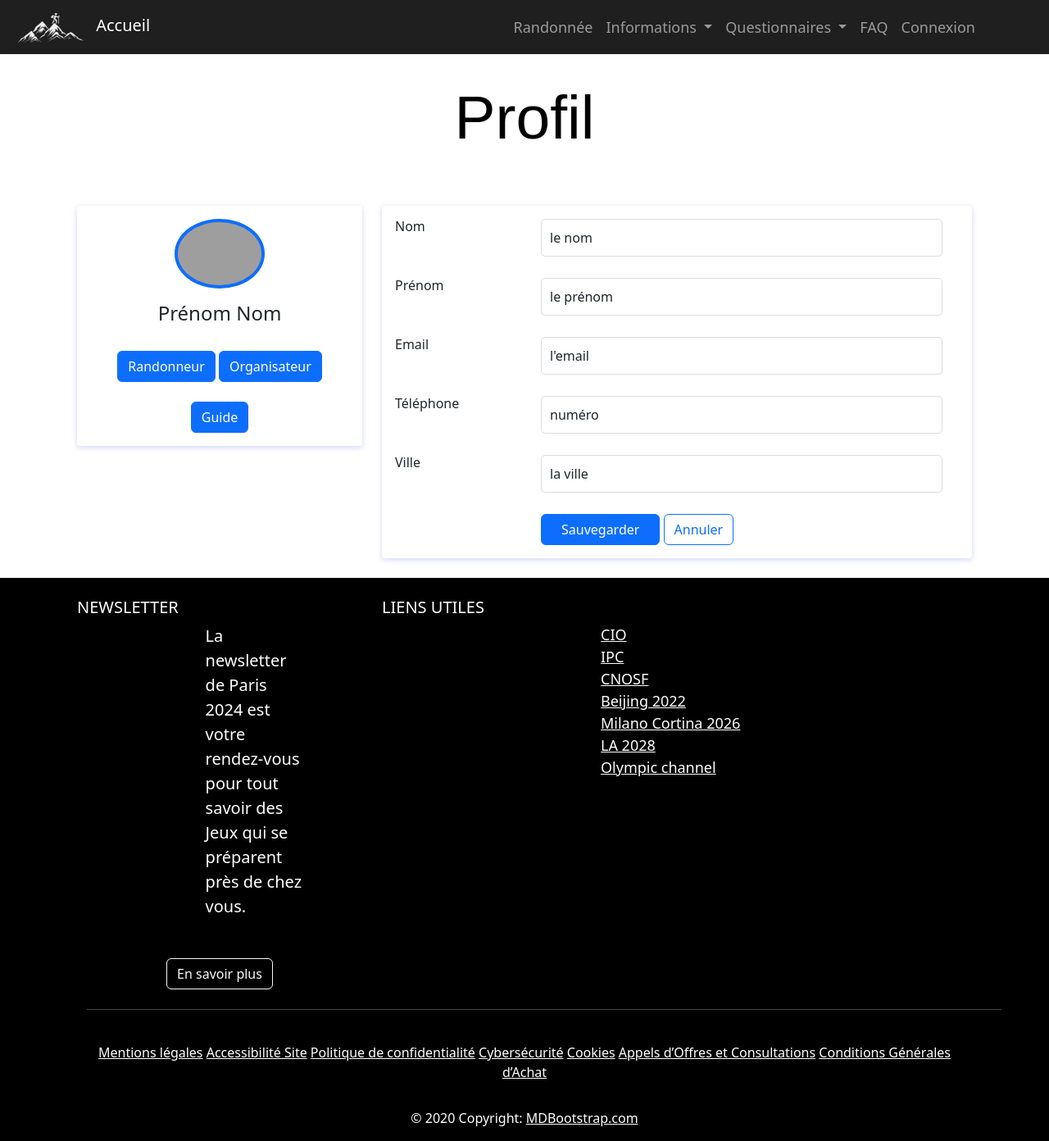
After one commit to Xecozz/SAE_Randonnees, a PHP site: page /edit.php in a window 1280 px wide. The commit adds this page. Shown: the whole page at 82% size. Run offline with PHP 8.4, Linux system fonts and the light colour scheme; some web fonts are replaced; grey boxes are pictures that could not be loaded.

Commit message:
profil + edit

```diff
--- a/src/choice_client.html
+++ b/src/choice_client.html
@@ -9,7 +9,7 @@
 </head>
 <body>
     <div class="box">
-            <button id="choice_button">Client</button>
+            <button>Client</button>
     </div>
 
 </body>
--- /dev/null
+++ b/src/edit.php
@@ -0,0 +1,223 @@
+<!DOCTYPE html>
+<html lang="fr">
+<head>
+  <title>Etude réalisé</title>
+  <meta charset="utf-8">
+  <meta name="viewport" content="width=device-width, initial-scale=1">
+  <link href="https://cdn.jsdelivr.net/npm/bootstrap@5.3.2/dist/css/bootstrap.min.css" rel="stylesheet">
+  <link rel="stylesheet" href="styles/styles.css">
+</head>
+<body>
+    <header>
+        <nav class="navbar navbar-expand-lg fixed-top navbar-dark navbar-scrolled">
+            <div class="container-fluid">
+                <a class="navbar-brand" href="index.html">
+                    <img id = "imageLogo" src="image/logo.png" alt="Logo" width="100" height="40" class="d-inline-block imageLogo">
+                    Accueil
+                </a>
+              <button class="navbar-toggler" type="button" data-bs-toggle="collapse" data-bs-target="#navbarNav" aria-controls="navbarNav" aria-expanded="false" aria-label="Toggle navigation">
+                <span class="navbar-toggler-icon"></span>
+              </button>
+              <div class="collapse navbar-collapse" id="navbarNav">
+                <ul class="navbar-nav ms-auto">
+                  <li class="nav-item">
+                    <a class="nav-link" href="randonnee.php">Randonnée</a>
+                  </li>
+                  <li class="nav-item dropdown">
+                    <a class="nav-link dropdown-toggle" href="#" id="navbarDropdown" role="button" data-toggle="dropdown" aria-haspopup="true" aria-expanded="false">
+                      Informations
+                    </a>
+                    <div class="dropdown-menu" aria-labelledby="navbarDropdown">
+                      <a class="dropdown-item" href="infoeco.html">Informations économiques</a>
+                      <a class="dropdown-item" href="infoecolo.html">Informations écologiques</a>
+                      <a class="dropdown-item" href="#">Statistiques</a>
+
+                  </li>
+                  <li class="nav-item dropdown">
+                    <a class="nav-link dropdown-toggle" href="#" id="navbarDropdown" role="button" data-toggle="dropdown" aria-haspopup="true" aria-expanded="false">
+                      Questionnaires
+                    </a>
+                    <div class="dropdown-menu" aria-labelledby="navbarDropdown">
+                      <a class="dropdown-item" href="questhab.html">Questionnaire Habitant</a>
+                      <a class="dropdown-item" href="questmairie.html">Questionnaire Mairie</a>
+                      <a class="dropdown-item" href="questasso.html">Questionnaire Entreprise / Associations</a>
+                  </li>
+                  <li class="nav-item">
+                    <a class="nav-link" href="faq.html">FAQ</a>
+                  </li>
+                  <li class="nav-item">
+                    <?php
+                    session_start();
+                    if (isset($_SESSION['user_id'])){
+                      echo '<a class="nav-link" href="profil.php">Profil</a>';
+                    } else {
+                      echo '<a class="nav-link" href="connexion.html">Connexion</a>';
+                    }
+                    ?>
+                  </li>
+                </ul>
+
+              </div>
+            </div>
+          </nav>
+      </header>
+
+    <main class="container mt-5">
+    <h2 class="my-5 text-center">Profil</h2>
+    <div class="container">
+		<div class="main-body">
+			<div class="row">
+				<div class="col-lg-4">
+					<div class="card">
+						<div class="card-body">
+							<div class="d-flex flex-column align-items-center text-center">
+								<img src="https://bootdey.com/img/Content/avatar/avatar6.png" alt="Admin" class="rounded-circle p-1 bg-primary" width="110">
+								<div class="mt-3">
+									<h4>Prénom Nom</h4>
+                                    <button class="btn btn-primary mt-4">Randonneur</button>
+									<button class="btn btn-primary mt-4">Organisateur</button>
+									<button class="btn btn-primary mt-4">Guide</button>
+								</div>
+							</div>
+						</div>
+					</div>
+				</div>
+				<div class="col-lg-8">
+					<div class="card">
+						<div class="card-body">
+							<div class="row mb-3">
+								<div class="col-sm-3">
+									<h6 class="mb-0">Nom</h6>
+								</div>
+								<div class="col-sm-9 text-secondary">
+									<input type="text" class="form-control" value="le nom">
+								</div>
+							</div>
+                            <div class="row mb-3">
+								<div class="col-sm-3">
+									<h6 class="mb-0">Prénom</h6>
+								</div>
+								<div class="col-sm-9 text-secondary">
+									<input type="text" class="form-control" value="le prénom">
+								</div>
+							</div>
+							<div class="row mb-3">
+								<div class="col-sm-3">
+									<h6 class="mb-0">Email</h6>
+								</div>
+								<div class="col-sm-9 text-secondary">
+									<input type="text" class="form-control" value="l'email">
+								</div>
+							</div>
+							<div class="row mb-3">
+								<div class="col-sm-3">
+									<h6 class="mb-0">Téléphone</h6>
+								</div>
+								<div class="col-sm-9 text-secondary">
+									<input type="text" class="form-control" value="numéro">
+								</div>
+							</div>
+							<div class="row mb-3">
+								<div class="col-sm-3">
+									<h6 class="mb-0">Ville</h6>
+								</div>
+								<div class="col-sm-9 text-secondary">
+									<input type="text" class="form-control" value="la ville">
+								</div>
+							</div>
+							<div class="row">
+								<div class="col-sm-3"></div>
+								<div class="col-sm-9 text-secondary">
+									<input type="button" class="btn btn-primary px-4" value="Sauvegarder">
+                                    <a class="btn btn-outline-primary btn-rounded" href="profil.html" role="button">Annuler</a>
+								</div>
+							</div>
+						</div>
+					</div>
+                </div>
+            </div>
+        </div>
+      </main>
+
+
+      <footer class="text-center text-lg-start text-white" style="background-color: black">
+        <div class="container p-4 pb-0">
+          <!-- Section: Links -->
+          <section class="">
+            <!--Grid row-->
+            <div class="row">
+              <!--Grid column-->
+              <div class="col-lg-4 col-md-6 mb-4 mb-md-0">
+                <h5 class="text-uppercase">Newsletter</h5>
+
+                <p>
+                  La newsletter de Paris 2024 est votre rendez-vous pour tout savoir des Jeux qui se préparent près de chez vous.
+                </p>
+                <div class="text-center ronded-1 mt-5">
+                  <a class="btn btn-outline-light btn-rounded" href="https://www.paris2024.org/fr/newsletter/" role="button">En savoir plus</a>
+              </div>
+              </div>
+              <!--Grid column-->
+
+              <!--Grid column-->
+              <div class="col-md-6 mb-4">
+                <h5 class="text-uppercase">Liens utiles</h5>
+
+                <ul class="list-unstyled mb-0 lien">
+                  <li>
+                    <a href="https://olympics.com/en/" class="text-white">CIO</a>
+                  </li>
+                  <li>
+                    <a href="https://www.paralympic.org/" class="text-white">IPC</a>
+                  </li>
+                  <li>
+                    <a href="#!" class="text-white">CNOSF</a>
+                  </li>
+                  <li>
+                    <a href="#!" class="text-white">Beijing 2022</a>
+                  </li>
+                  <li>
+                    <a href="#!" class="text-white">Milano Cortina 2026</a>
+                  </li>
+                  <li>
+                    <a href="#!" class="text-white">LA 2028</a>
+                  </li>
+                  <li>
+                    <a href="#!" class="text-white">Olympic channel</a>
+                  </li>
+                </ul>
+              </div>
+          <hr class="m-4 mb-4" />
+          <div class="text-center p-3">
+            <a href="#!" class="text-white">Mentions légales</a>
+            <a href="#!" class="text-white">Accessibilité Site</a>
+            <a href="#!" class="text-white">Politique de confidentialité</a>
+            <a href="#!" class="text-white">Cybersécurité</a>
+            <a href="#!" class="text-white">Cookies</a>
+            <a href="#!" class="text-white">Appels d’Offres et Consultations</a>
+            <a href="#!" class="text-white">Conditions Générales d’Achat</a>
+          </div>
+
+
+        <!-- Copyright -->
+        <div
+            class="text-center p-3"
+            style="background-color: rgba(0, 0, 0, 0.2)"
+            >
+          © 2020 Copyright:
+          <a class="text-white" href="https://mdbootstrap.com/"
+            >MDBootstrap.com</a
+            >
+        </div>
+      </div>
+    </section>
+  </div>
+<!-- Copyright -->
+</footer>
+<script src="https://cdn.jsdelivr.net/npm/jquery@3.7.1/dist/jquery.slim.min.js"></script>
+<script src="https://cdn.jsdelivr.net/npm/popper.js@1.16.1/dist/umd/popper.min.js"></script>
+<script src="https://cdn.jsdelivr.net/npm/bootstrap@4.6.2/dist/js/bootstrap.bundle.min.js"></script>
+<script src="script.js"></script>
+<script src="navbar.js"></script>
+</body>
+</html>
--- a/src/randonnee.php
+++ b/src/randonnee.php
@@ -21,7 +21,7 @@
           <div class="collapse navbar-collapse" id="navbarNav">
             <ul class="navbar-nav ms-auto">
               <li class="nav-item">
-                <a class="nav-link" href="Etude_realisee.html">Etude</a>
+                <a class="nav-link" href="randonnee.php">Randonnée</a>
               </li>
               <li class="nav-item dropdown">
                 <a class="nav-link dropdown-toggle" href="#" id="navbarDropdown" role="button" data-toggle="dropdown" aria-haspopup="true" aria-expanded="false">
@@ -49,7 +49,7 @@
                 <?php
                 session_start();
                 if (isset($_SESSION['user_id'])){
-                  echo '<a class="nav-link" href="profil.html">Profil</a>';
+                  echo '<a class="nav-link" href="profil.php">Profil</a>';
                 } else {
                   echo '<a class="nav-link" href="connexion.html">Connexion</a>';
                 }
--- a/src/styles/styles.css
+++ b/src/styles/styles.css
@@ -200,3 +200,20 @@ button:hover {
     margin-left: 40%;
     margin-top: 100px;
 }
+
+.card {
+    position: relative;
+    display: flex;
+    flex-direction: column;
+    min-width: 0;
+    word-wrap: break-word;
+    background-color: #fff;
+    background-clip: border-box;
+    border: 0 solid transparent;
+    border-radius: .25rem;
+    margin-bottom: 1.5rem;
+    box-shadow: 0 2px 6px 0 rgb(218 218 253 / 65%), 0 2px 6px 0 rgb(206 206 238 / 54%);
+}
+.me-2 {
+    margin-right: .5rem!important;
+}
```
Also changed, not shown: src/index.php (renamed from src/index.html, +11 -3 lines), src/profil.php (+75 -2 lines).
